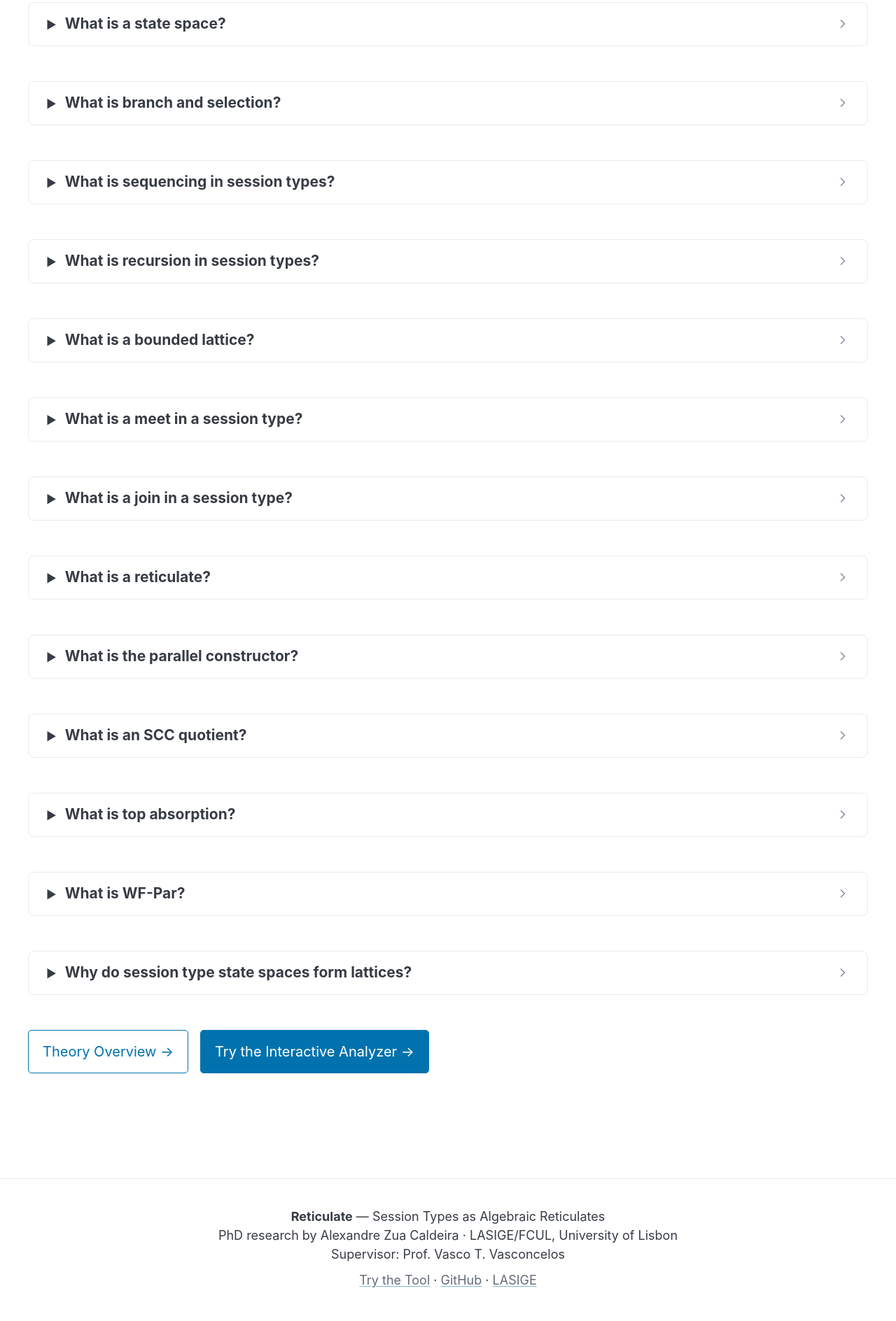
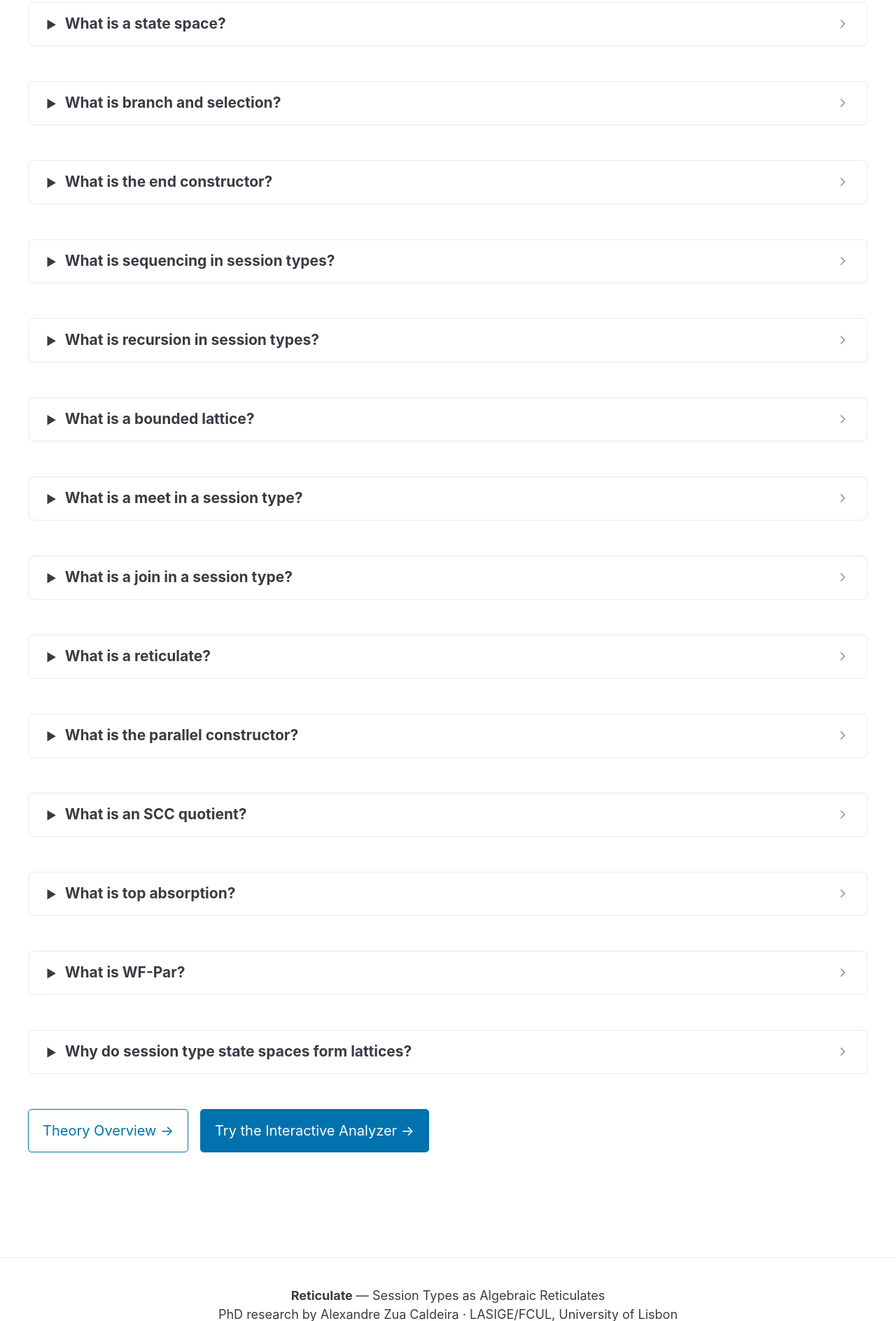
Before and after one commit to bica-tools/web-playground, a Python web app: template templates/faq.html in a window 1280 px wide. Shown: the part 985-2873 px from the top of the page at 70% size. Before the commit the page ends 2825 px from the top, so only its background shows below. Run offline with Jinja, Linux system fonts and the light colour scheme; the template is opened without the code that fills it, so the values that code supplies are empty; some libraries are stand-ins or nearby versions.

Commit message:
Add FAQ: What is the end constructor?
Co-Authored-By: Claude Opus 4.6 <noreply@anthropic.com>

```diff
--- a/templates/faq.html
+++ b/templates/faq.html
@@ -113,6 +113,40 @@
                         read or write.<br>
                         <code>+{OK: end, ERROR: end}</code> &mdash; the server returns OK or ERROR,
                         the client must handle both.
+                    </p>
+                </div>
+            </div>
+        </details>
+    </section>
+
+    <section class="theory-section">
+        <details>
+            <summary><strong>What is the end constructor?</strong></summary>
+            <div class="faq-answer">
+                <p>
+                    <strong><code>end</code></strong> is the termination constructor &mdash; it
+                    means the protocol is <strong>finished</strong> and no more method calls are
+                    permitted on the object.
+                </p>
+                <p>
+                    Its state space is the simplest possible: a single state with no transitions.
+                    That single state is simultaneously the initial state q&#x22A4; and the
+                    terminal state q&#x22A5;. A one-element set is trivially a bounded lattice,
+                    making <code>end</code> the <strong>base case</strong> of the Reticulate
+                    Theorem's induction.
+                </p>
+                <p>
+                    Every well-formed session type must eventually reach <code>end</code> along
+                    every maximal path &mdash; this is the <strong>termination</strong> property
+                    required by WF-Par for parallel branches, and it ensures the state space
+                    always has a well-defined bottom element.
+                </p>
+                <div class="theory-example">
+                    <h4>Example</h4>
+                    <p>
+                        <code>close . end</code> &mdash; call <code>close</code>, then the
+                        protocol terminates. After <code>end</code>, any further method call
+                        is a <strong>protocol violation</strong>.
                     </p>
                 </div>
             </div>
```
